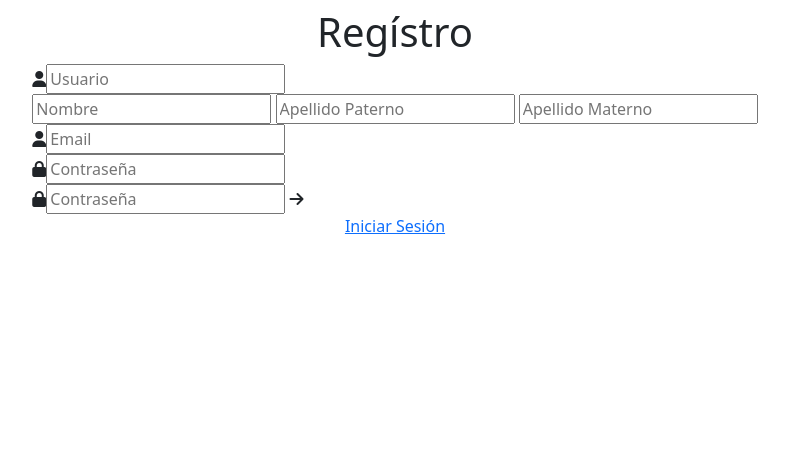
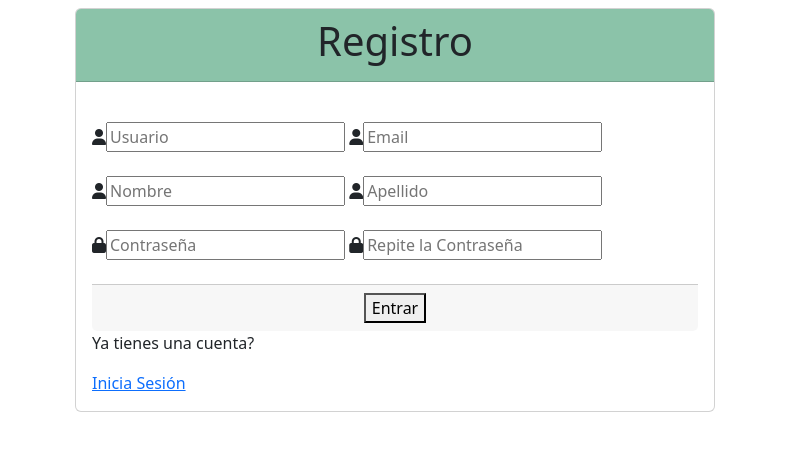
Before and after one commit to Raf-Hs/DM, a PHP site: page /registro.php in a window 1280 px wide. Shown: the top 451 px of the page, without its empty margins (245-1034 px from the left). Run offline with PHP 8.4, Linux system fonts and the light colour scheme.

Commit message:
Diseños

```diff
--- a/registro.php
+++ b/registro.php
@@ -12,10 +12,9 @@ if($_SERVER['REQUEST_METHOD'] == 'POST') {
 	// Validamos que los datos hayan sido rellenados
 	$usuario = filter_var(strtolower($_POST['usuario']), FILTER_SANITIZE_STRING);
 	$pass = $_POST['password'];
+	$pass2 = $_POST['password2'];
 	$nombre=$_POST['nombre'];
-    $apellidoP=$_POST['apellidoP'];
-	$apellidoM=$_POST['apellidoM'];
-	$telefono=$_POST['telefono'];
+    $apellidos=$_POST['apellidos'];
 	$email=$_POST['email'];
 
 
@@ -23,18 +22,18 @@ if($_SERVER['REQUEST_METHOD'] == 'POST') {
 
 	// Comprobamos que ninguno de los campos este vacio.
 
-		if (empty($usuario) or empty($pass) or empty($nombre) or empty($nombre) or empty($apellidoP) or empty($apellidoM) )
+		if (empty($usuario) or empty($pass) or empty($nombre) or empty($apellidos) or empty($email) )
 		{
 			$errores = '<li>Por favor rellena todos los datos correctamente</li>';
 		} else {
 
 			try {
-				$conexion = new PDO('mysql:host=localhost;dbname=luran', 'root', '');
+				$pdo = new PDO('mysql:host=localhost;dbname=luran', 'root', '');
 			} catch (PDOException $e) {
 				echo "Error YYY:" . $e->getMessage();
 			}
 
-			$statement = $conexion->prepare('SELECT * FROM usuarios WHERE usuario = :usuario LIMIT 1');
+			$statement = $pdo->prepare('SELECT * FROM usuarios WHERE usuario = :usuario LIMIT 1');
 			$statement->execute(array(':usuario' => $usuario));
 
 			$resultado = $statement->fetch();
@@ -54,7 +53,7 @@ if($_SERVER['REQUEST_METHOD'] == 'POST') {
 	// Comprobamos si hay errores, sino entonces agregamos el usuario y redirigimos.
 	if ($errores == '') {
 		$query="INSERT INTO usuarios (id,usuario,contrasenia,tipo,activo)VALUES (null, '$usuario', '$pass', 2,1)";
-		$resultado= $conexion->query($query);
+		$resultado= $pdo->query($query);
 
 		// Despues de registrar al usuario redirigimos para que inicie sesion.
 		header('Location: login.php');
@@ -87,67 +86,60 @@ if($_SERVER['REQUEST_METHOD'] == 'POST') {
 
 <body>
 	<div class="d-flex flex-column align-items-center mt-2">
-		<h1 class="titulo">Regístro</h1>
+	<div class="card col-md-6 mt-8">
+			<div class="card-header bg-success bg-opacity-50 text-center">
+                <h1>
 
+                Registro
+                </h1>
+            </div>
 
+		<div class="card-body">
 
 
 
 		<form class="formulario" name="login" action="<?php echo htmlspecialchars($_SERVER['PHP_SELF']); ?>" method="POST">
-			<div class="form-group">
-				<i class="icono izquierda fa fa-user"></i><input  required class="usuario" type="text" name="usuario" placeholder="Usuario">
+
+				<div class="form-group mt-4">
+					<i class=" fa fa-user md-3"></i><input  required  type="text" name="usuario" placeholder="Usuario">
+					<i class=" fa fa-user md-3"></i><input required   type="email" name="email" placeholder="Email">
 				</div>
 
+				<div class="form-group mt-4">
+				<i class=" fa fa-user md-3"></i><input  required  class="nombre " type="text" name="nombre" placeholder="Nombre">
+				<i class=" fa fa-user md-3"></i><input  required class="apellidos" type="text" name="apellidos" placeholder="Apellido">
 
-
-			<div class="form-group">
-				<input  required  class="nombre" type="text" name="nombre" placeholder="Nombre">
-				<input  required class="apellidoP" type="text" name="apellidoP" placeholder="Apellido Paterno">
-				</i><input required class="apellidoM" type="text" name="apellidoM" placeholder="Apellido Materno">
 				</div>
 
 
 
 
-            <div class="form-group">
-				<i class="icono izquierda fa fa-user"></i><input required  class="email" type="email" name="email" placeholder="Email">
+                <div class="mt-4">
+				<i class="icono izquierda fa fa-lock "></i><input required  class="password" type="password" name="password" placeholder="Contraseña">
+				<i class="icono izquierda fa fa-lock"></i><input required   type="password2" name="password2" placeholder="Repite la Contraseña">
 				</div>
 
 
 
+				<div class="card-footer text-center mt-4">
+                <button class="btn-success"   onclick="login.submit()" type="submit" value="Login">
 
-                <div>
-				<i class="icono izquierda fa fa-lock"></i><input required  class="password" type="password" name="password" placeholder="Contraseña">
-
+                Entrar
+                </button>
             </div>
-
-			<div>
-				<i class="icono izquierda fa fa-lock"></i><input required  class="password" type="password" name="password" placeholder="Contraseña">
-				<i class="submit-btn fa fa-arrow-right" onclick="login.submit()"></i>
+			</form>
+				<div class="align-items-center">
+					<p>Ya tienes una cuenta?</p>
+					<a href="login.php"> Inicia Sesión</a>
+				</div>
+			</div>
+				</div>
 		</div>
 
 
 
 
 
-
-
-
-			<!-- Comprobamos si la variable errores esta seteada, si es asi mostramos los errores -->
-			<?php if(!empty($errores)): ?>
-				<div class="error">
-					<ul>
-						<?php echo $errores; ?>
-					</ul>
-				</div>
-			<?php endif; ?>
-		</form>
-
-		<p >
-
-			<a href="login.php">Iniciar Sesión</a>
-		</p>
-
 	</div>
 </body>
 </html>
```
Also changed, not shown: login.php (+4 -7 lines), pagar.php (renamed from Cliente/pagar.php, +6 -28 lines), template/cabecera.php (+8 -4 lines), template/pie.php (+17 -6 lines), mostrarCarrito.php (line endings or trailing spaces). Lines whose indentation alone changed are shown as unchanged.
